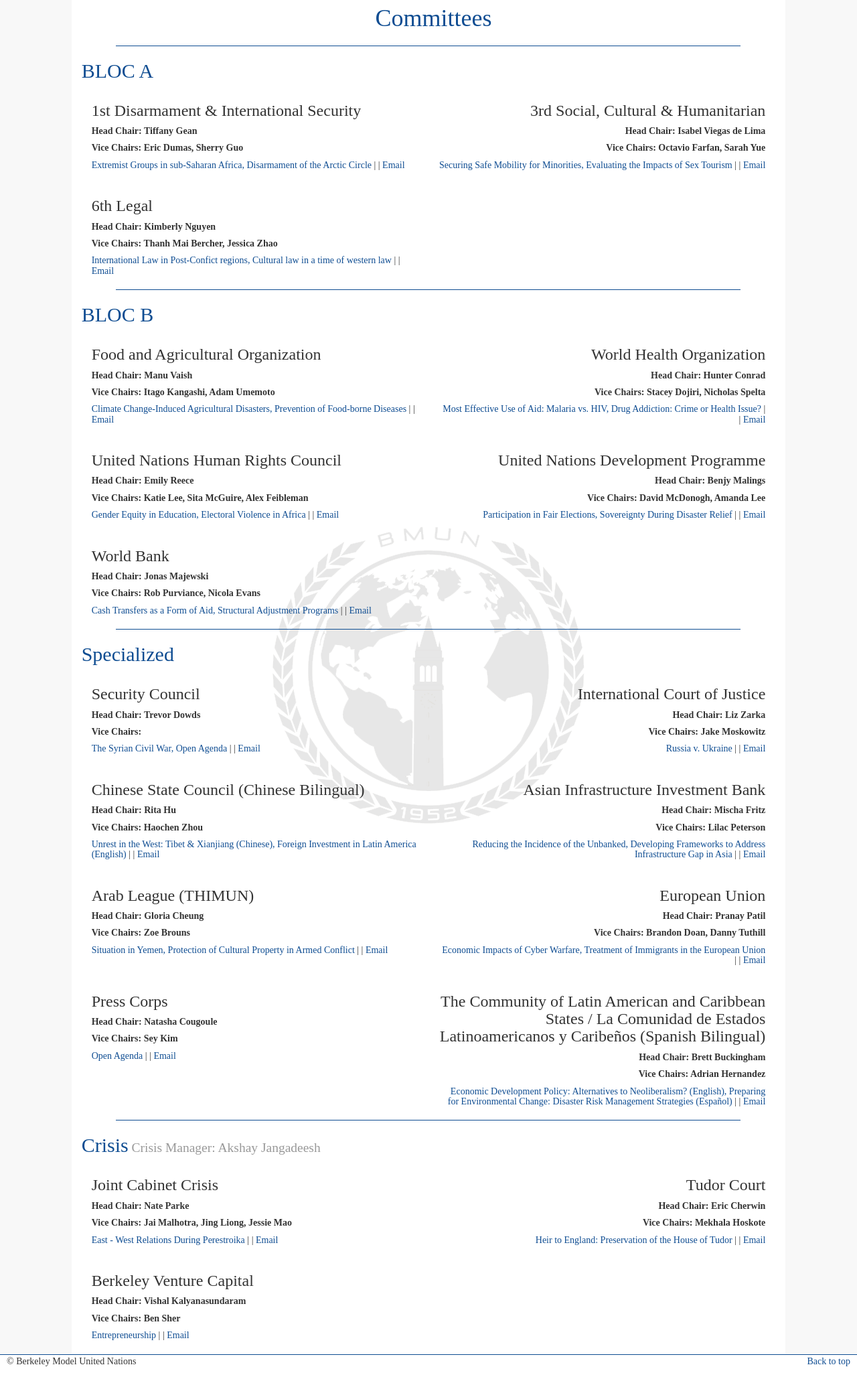
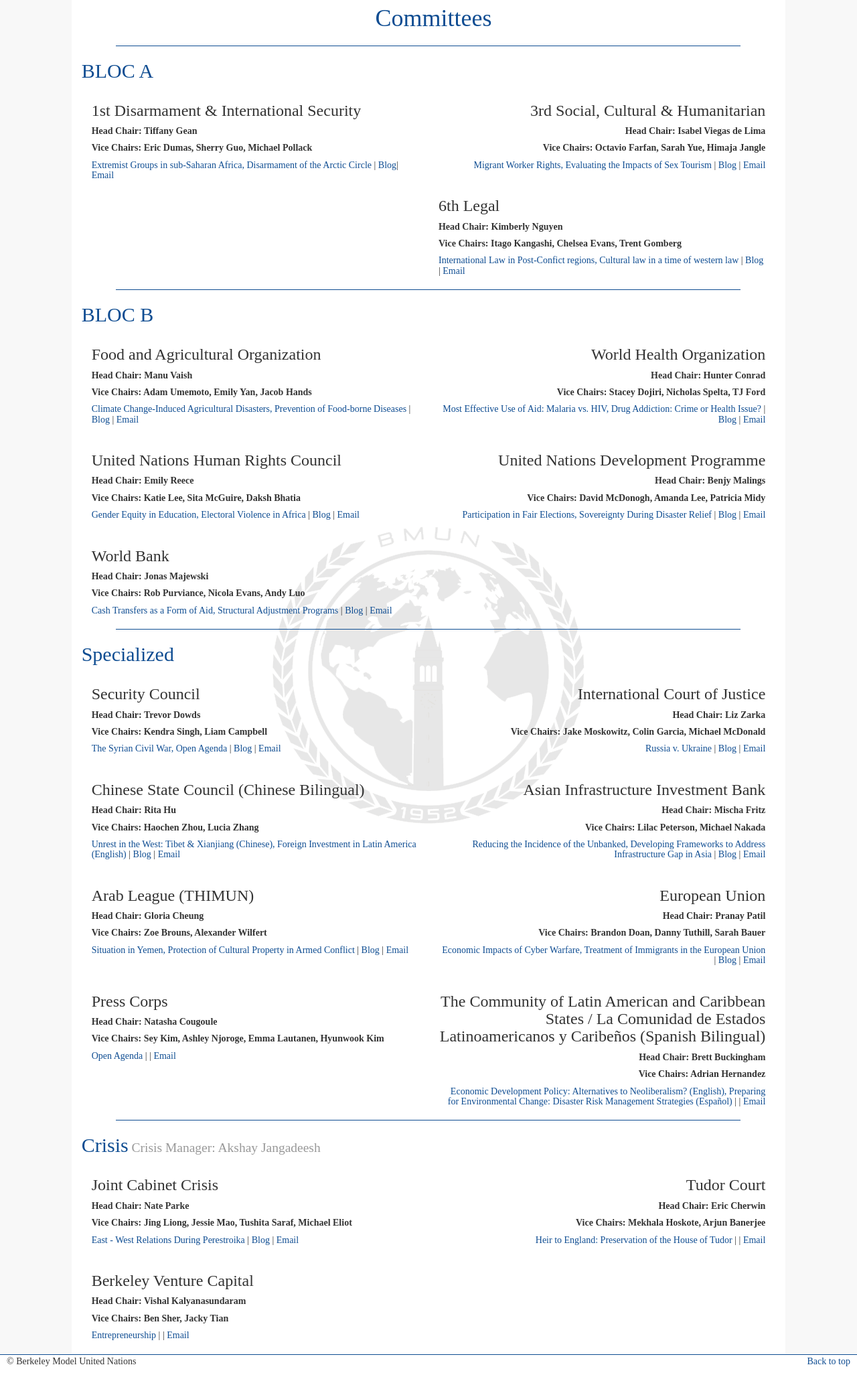
Before and after one commit to nathanielparke/website, a PHP site: page /Committees.php in a window 1280 px wide. Shown: the part 52-2105 px from the top of the page at 67% size. Run offline with PHP 8.4, Linux system fonts and the light colour scheme; some libraries are stand-ins or nearby versions.

Commit message:
adds new files

```diff
--- a/Committees.php
+++ b/Committees.php
@@ -15,22 +15,22 @@
             <div class="col-md-6 committee">
                 <h3 class="committee-heading"> 1st Disarmament & International Security</h3>
                 <h5><strong>Head Chair: Tiffany Gean</strong></h5>
-                <h5><strong>Vice Chairs: Eric Dumas, Sherry Guo </h5></strong>
-                <h5><a href="ComingSoon.php">Extremist Groups in sub-Saharan Africa, Disarmament of the Arctic Circle</a> | <!-- <a href="http://disc.blogs.bmun.org/">Blog</a> -->| <a href="mailto:chief@bmun.org" target="_blank">Email</a></h5>
+                <h5><strong>Vice Chairs: Eric Dumas, Sherry Guo, Michael Pollack </h5></strong>
+                <h5><a href="ComingSoon.php">Extremist Groups in sub-Saharan Africa, Disarmament of the Arctic Circle</a> | <a href="http://disc.blogs.bmun.org/">Blog</a>| <a href="mailto:chief@bmun.org" target="_blank">Email</a></h5>
             </div>
 
             <div class="col-md-6 committee" style="text-align:right">
                 <h3 class="committee-heading"> 3rd Social, Cultural & Humanitarian</h3>
                 <h5><strong>Head Chair: Isabel Viegas de Lima</strong></h5>
-                <h5><strong>Vice Chairs: Octavio Farfan, Sarah Yue </h5></strong>
-                <h5><a href="ComingSoon.php">Securing Safe Mobility for Minorities, Evaluating the Impacts of Sex Tourism</a> | <!-- <a href="http://sochum.blogs.bmun.org/">Blog</a>--> | <a href="mailto:research@bmun.org" target="_blank">Email</a></h5>
+                <h5><strong>Vice Chairs: Octavio Farfan, Sarah Yue, Himaja Jangle </h5></strong>
+                <h5><a href="ComingSoon.php">Migrant Worker Rights, Evaluating the Impacts of Sex Tourism</a> |  <a href="http://sochum.blogs.bmun.org/">Blog</a> | <a href="mailto:research@bmun.org" target="_blank">Email</a></h5>
             </div>
 
             <div class="col-md-6 committee" style="text-align:left">
                 <h3 class="committee-heading"> 6th Legal</h3>
                 <h5><strong>Head Chair: Kimberly Nguyen</strong></h5>
-                <h5><strong>Vice Chairs: Thanh Mai Bercher, Jessica Zhao</h5></strong>
-                <h5><a href="ComingSoon.php">International Law in Post-Confict regions, Cultural law in a time of western law</a> | <!-- <a href="http://spd.blogs.bmun.org/">Blog</a>--> | <a href="mailto:knguyen@bmun.org" target="_blank">Email</a></h5>
+                <h5><strong>Vice Chairs: Itago Kangashi, Chelsea Evans, Trent Gomberg </h5></strong>
+                <h5><a href="topicSynopses/LEGAL.pdf">International Law in Post-Confict regions, Cultural law in a time of western law</a> |  <a href="http://legal.blogs.bmun.org/">Blog</a> | <a href="mailto:knguyen@bmun.org" target="_blank">Email</a></h5>
             </div>
 
             <hr>
@@ -40,36 +40,36 @@
             <div class="col-md-6 committee">
                 <h3 class="committee-heading"> Food and Agricultural Organization</h3>
                 <h5><strong>Head Chair: Manu Vaish</strong></h5>
-                <h5><strong>Vice Chairs: Itago Kangashi, Adam Umemoto</h5></strong>
-                <h5><a href="ComingSoon.php">Climate Change-Induced Agricultural Disasters, Prevention of Food-borne Diseases</a> | <!-- <a href="http://icpo.blogs.bmun.org/">Blog</a>--> | <a href="mailto:mvaish@bmun.org" target="_blank">Email</a></h5>
+                <h5><strong>Vice Chairs: Adam Umemoto, Emily Yan, Jacob Hands</h5></strong>
+                <h5><a href="topicSynopses/FAO.pdf">Climate Change-Induced Agricultural Disasters, Prevention of Food-borne Diseases</a> |  <a href="http://fao.blogs.bmun.org/">Blog</a> | <a href="mailto:mvaish@bmun.org" target="_blank">Email</a></h5>
             </div>
 
             <div class="col-md-6 committee" style="text-align:right">
                 <h3 class="committee-heading"> World Health Organization</h3>
                 <h5><strong>Head Chair: Hunter Conrad</strong></h5>
-                <h5><strong>Vice Chairs: Stacey Dojiri, Nicholas Spelta</h5></strong>
-                <h5><a href="topicSynopses/WHO.pdf">Most Effective Use of Aid: Malaria vs. HIV, Drug Addiction: Crime or Health Issue?</a> | <!-- <a href="http://fao.blogs.bmun.org/">Blog</a>--> | <a href="mailto:hconrad@bmun.org" target="_blank">Email</a></h5>
+                <h5><strong>Vice Chairs: Stacey Dojiri, Nicholas Spelta, TJ Ford </h5></strong>
+                <h5><a href="topicSynopses/WHO.pdf">Most Effective Use of Aid: Malaria vs. HIV, Drug Addiction: Crime or Health Issue?</a> |  <a href="http://who.blogs.bmun.org/">Blog</a> | <a href="mailto:hconrad@bmun.org" target="_blank">Email</a></h5>
             </div>
 
             <div class="col-md-6 committee">
                 <h3 class="committee-heading"> United Nations Human Rights Council</h3>
                 <h5><strong>Head Chair: Emily Reece</strong></h5>
-                <h5><strong>Vice Chairs: Katie Lee, Sita McGuire, Alex Feibleman</h5></strong>
-                <h5><a href="topicSynopses/UNHRC.pdf">Gender Equity in Education, Electoral Violence in Africa</a> | <!-- <a href="http://unep.blogs.bmun.org/">Blog</a>--> | <a href="mailto:ereece@bmun.org" target="_blank">Email</a></h5>
+                <h5><strong>Vice Chairs: Katie Lee, Sita McGuire, Daksh Bhatia</h5></strong>
+                <h5><a href="topicSynopses/UNHRC.pdf">Gender Equity in Education, Electoral Violence in Africa</a> |  <a href="http://unhrc.blogs.bmun.org/">Blog</a> | <a href="mailto:ereece@bmun.org" target="_blank">Email</a></h5>
             </div>
 
             <div class="col-md-6 committee" style="text-align:right">
                 <h3 class="committee-heading"> United Nations Development Programme</h3>
                 <h5><strong>Head Chair: Benjy Malings</strong></h5>
-                <h5><strong>Vice Chairs: David McDonogh, Amanda Lee</h5></strong>
-                <h5><a href="ComingSoon.php">Participation in Fair Elections, Sovereignty During Disaster Relief</a> | <!-- <a href="http://who.blogs.bmun.org/">Blog</a>--> | <a href="mailto:outreach@bmun.org" target="_blank">Email</a></h5>
+                <h5><strong>Vice Chairs: David McDonogh, Amanda Lee, Patricia Midy</h5></strong>
+                <h5><a href="ComingSoon.php">Participation in Fair Elections, Sovereignty During Disaster Relief</a> |  <a href="http://undp.blogs.bmun.org/">Blog</a> | <a href="mailto:outreach@bmun.org" target="_blank">Email</a></h5>
             </div>
 
             <div class="col-md-6 committee">
                 <h3 class="committee-heading"> World Bank</h3>
                 <h5><strong>Head Chair: Jonas Majewski</strong></h5>
-                <h5><strong>Vice Chairs: Rob Purviance, Nicola Evans</h5></strong>
-                <h5><a href="topicSynopses/WB.pdf">Cash Transfers as a Form of Aid, Structural Adjustment Programs</a> | <!-- <a href="http://ilo.blogs.bmun.org/">Blog</a>--> | <a href="mailto:jmajewski@bmun.org" target="_blank">Email</a></h5>
+                <h5><strong>Vice Chairs: Rob Purviance, Nicola Evans, Andy Luo</h5></strong>
+                <h5><a href="topicSynopses/WB.pdf">Cash Transfers as a Form of Aid, Structural Adjustment Programs</a> |  <a href="http://wb.blogs.bmun.org/">Blog</a> | <a href="mailto:jmajewski@bmun.org" target="_blank">Email</a></h5>
             </div>
 
             <hr>
@@ -79,57 +79,57 @@
             <div class="col-md-6 committee">
                 <h3 class="committee-heading"> Security Council</h3>
                 <h5><strong>Head Chair: Trevor Dowds</strong></h5>
-                <h5><strong>Vice Chairs: </h5></strong>
-                <h5><a href="topicSynopses/SC.pdf">The Syrian Civil War, Open Agenda</a> | <!-- <a href="http://eu.blogs.bmun.org/">Blog</a>--> | <a href="mailto:tdowds@bmun.org" target="_blank">Email</a></h5>
+                <h5><strong>Vice Chairs: Kendra Singh, Liam Campbell</h5></strong>
+                <h5><a href="topicSynopses/SC.pdf">The Syrian Civil War, Open Agenda</a> |  <a href="http://sc.blogs.bmun.org/">Blog</a> | <a href="mailto:tdowds@bmun.org" target="_blank">Email</a></h5>
             </div>
 
              <div class="col-md-6 committee" style="text-align:right">
                 <h3 class="committee-heading"> International Court of Justice</h3>
                 <h5><strong>Head Chair: Liz Zarka</strong></h5>
-                <h5><strong>Vice Chairs: Jake Moskowitz</h5></strong>
-                <h5><a href="topicSynopses/ICJ.pdf">Russia v. Ukraine</a> | <!--<a href="http://idb.blogs.bmun.org/">Blog</a> --> | <a href="mailto:lzarka@bmun.org" target="_blank">Email</a></h5>
+                <h5><strong>Vice Chairs: Jake Moskowitz, Colin Garcia, Michael McDonald</h5></strong>
+                <h5><a href="topicSynopses/ICJ.pdf">Russia v. Ukraine</a> | <a href="http://icj.blogs.bmun.org/">Blog</a>  | <a href="mailto:lzarka@bmun.org" target="_blank">Email</a></h5>
             </div>
 
             <div class="col-md-6 committee">
                 <h3 class="committee-heading"> Chinese State Council (Chinese Bilingual)</h3>
                 <h5><strong>Head Chair: Rita Hu</strong></h5>
-                <h5><strong>Vice Chairs: Haochen Zhou</h5></strong>
-                <h5><a href="ComingSoon.php">Unrest in the West: Tibet & Xianjiang (Chinese), Foreign Investment in Latin America (English)</a> | <!-- <a href="http://g20.blogs.bmun.org/">Blog</a>--> | <a href="mailto:info@bmun.org" target="_blank">Email</a></h5>
+                <h5><strong>Vice Chairs: Haochen Zhou, Lucia Zhang</h5></strong>
+                <h5><a href="ComingSoon.php">Unrest in the West: Tibet & Xianjiang (Chinese), Foreign Investment in Latin America (English)</a> |  <a href="http://csc.blogs.bmun.org/">Blog</a> | <a href="mailto:info@bmun.org" target="_blank">Email</a></h5>
             </div>
 
             <div class="col-md-6 committee" style="text-align:right">
                 <h3 class="committee-heading"> Asian Infrastructure Investment Bank</h3>
                 <h5><strong>Head Chair: Mischa Fritz</strong></h5>
-                <h5><strong>Vice Chairs: Lilac Peterson</h5></strong>
-                <h5><a href="topicSynopses/AIIB.pdf">Reducing the Incidence of the Unbanked, Developing Frameworks to Address Infrastructure Gap in Asia</a> | <!-- <a href="http://icc.blogs.bmun.org/">Blog</a>--> | <a href="mailto:treasurer@bmun.org" target="_blank">Email</a></h5>
+                <h5><strong>Vice Chairs: Lilac Peterson, Michael Nakada</h5></strong>
+                <h5><a href="topicSynopses/AIIB.pdf">Reducing the Incidence of the Unbanked, Developing Frameworks to Address Infrastructure Gap in Asia</a> |  <a href="http://aiib.blogs.bmun.org/">Blog</a> | <a href="mailto:treasurer@bmun.org" target="_blank">Email</a></h5>
             </div>
 
             <div class="col-md-6 committee">
                 <h3 class="committee-heading"> Arab League (THIMUN)</h3>
                 <h5><strong>Head Chair: Gloria Cheung</strong></h5>
-                <h5><strong>Vice Chairs: Zoe Brouns</h5></strong>
-                <h5><a href="topicSynopses/AL.pdf">Situation in Yemen, Protection of Cultural Property in Armed Conflict</a> | <!-- <a href="http://sc.blogs.bmun.org/">Blog</a>--> | <a href="mailto:gcheung@bmun.org" target="_blank">Email</a></h5>
+                <h5><strong>Vice Chairs: Zoe Brouns, Alexander Wilfert</h5></strong>
+                <h5><a href="topicSynopses/AL.pdf">Situation in Yemen, Protection of Cultural Property in Armed Conflict</a> |  <a href="http://al.blogs.bmun.org/">Blog</a> | <a href="mailto:gcheung@bmun.org" target="_blank">Email</a></h5>
             </div>
 
             <div class="col-md-6 committee" style="text-align:right">
                 <h3 class="committee-heading"> European Union</h3>
                 <h5><strong>Head Chair: Pranay Patil</strong></h5>
-                <h5><strong>Vice Chairs: Brandon Doan, Danny Tuthill</h5></strong>
-                <h5><a href="ComingSoon.php">Economic Impacts of Cyber Warfare, Treatment of Immigrants in the European Union</a> | <!-- <a href="http://ifc.blogs.bmun.org/">Blog</a> --> | <a href="mailto:ppatil@bmun.org" target="_blank">Email</a></h5>
+                <h5><strong>Vice Chairs: Brandon Doan, Danny Tuthill, Sarah Bauer</h5></strong>
+                <h5><a href="ComingSoon.php">Economic Impacts of Cyber Warfare, Treatment of Immigrants in the European Union</a> | <a href="http://eu.blogs.bmun.org/">Blog</a> | <a href="mailto:ppatil@bmun.org" target="_blank">Email</a></h5>
             </div>
 
             <div class="col-md-6 committee">
                 <h3 class="committee-heading"> Press Corps</h3>
                 <h5><strong>Head Chair: Natasha Cougoule</strong></h5>
-                <h5><strong>Vice Chairs: Sey Kim</h5></strong>
-                <h5><a href="topicSynopses/PRESS.pdf">Open Agenda</a> | <!-- <a href="http://khan.blogs.bmun.org/">Blog</a> --> | <a href="mailto:ncougoule@bmun.org" target="_blank">Email</a></h5>
+                <h5><strong>Vice Chairs: Sey Kim, Ashley Njoroge, Emma Lautanen, Hyunwook Kim</h5></strong>
+                <h5><a href="topicSynopses/PRESS.pdf">Open Agenda</a> | <!-- <a href="http://press.blogs.bmun.org/">Blog</a> --> | <a href="mailto:ncougoule@bmun.org" target="_blank">Email</a></h5>
             </div>
 
             <div class="col-md-6 committee" style="text-align:right">
                 <h3 class="committee-heading"> The Community of Latin American and Caribbean States / La Comunidad de Estados Latinoamericanos y Caribeños (Spanish Bilingual)</h3>
                 <h5><strong>Head Chair: Brett Buckingham</strong></h5>
                 <h5><strong>Vice Chairs: Adrian Hernandez</h5></strong>
-                <h5><a href="topicSynopses/CELAC.pdf">Economic Development Policy: Alternatives to Neoliberalism? (English), Preparing for Environmental Change:  Disaster Risk Management Strategies (Español) </a> | <!-- <a href="http://apec.blogs.bmun.org/">Blog</a>--> | <a href="mailto:ops@bmun.org" target="_blank">Email</a></h5>
+                <h5><a href="topicSynopses/CELAC.pdf">Economic Development Policy: Alternatives to Neoliberalism? (English), Preparing for Environmental Change:  Disaster Risk Management Strategies (Español) </a> | <!-- <a href="http://celac.blogs.bmun.org/">Blog</a>--> | <a href="mailto:ops@bmun.org" target="_blank">Email</a></h5>
             </div>
 
             <hr>
@@ -139,22 +139,22 @@
             <div class="col-md-6 committee">
                 <h3 class="committee-heading"> Joint Cabinet Crisis</h3>
                 <h5><strong>Head Chair: Nate Parke</strong></h5>
-                <h5><strong>Vice Chairs: Jai Malhotra, Jing Liong, Jessie Mao</h5></strong>
-                <h5><a href="ComingSoon.php">East - West Relations During Perestroika</a> | <!-- <a href="http://jcc.blogs.bmun.org/">Blog</a>--> | <a href="mailto:tech@bmun.org" target="_blank">Email</a></h5>
+                <h5><strong>Vice Chairs: Jing Liong, Jessie Mao, Tushita Saraf, Michael Eliot</h5></strong>
+                <h5><a href="ComingSoon.php">East - West Relations During Perestroika</a> |  <a href="http://jcc.blogs.bmun.org/">Blog</a> | <a href="mailto:tech@bmun.org" target="_blank">Email</a></h5>
             </div>
 
             <div class="col-md-6 committee" style="text-align:right">
                 <h3 class="committee-heading"> Tudor Court</h3>
                 <h5><strong>Head Chair: Eric Cherwin</strong></h5>
-                <h5><strong>Vice Chairs: Mekhala Hoskote</h5></strong>
-                <h5><a href="topicSynopses/TUDOR.pdf">Heir to England: Preservation of the House of Tudor</a> | <!--<a href="http://press.blogs.bmun.org/">Blog</a>--> | <a href="mailto:echerwin@bmun.org" target="_blank">Email</a></h5>
+                <h5><strong>Vice Chairs: Mekhala Hoskote, Arjun Banerjee</h5></strong>
+                <h5><a href="topicSynopses/TUDOR.pdf">Heir to England: Preservation of the House of Tudor</a> | <!--<a href="http://tudor.blogs.bmun.org/">Blog</a>--> | <a href="mailto:echerwin@bmun.org" target="_blank">Email</a></h5>
             </div>
 
             <div class="col-md-6 committee">
                 <h3 class="committee-heading"> Berkeley Venture Capital</h3>
                 <h5><strong>Head Chair: Vishal Kalyanasundaram</strong></h5>
-                <h5><strong>Vice Chairs: Ben Sher</h5></strong>
-                <h5><a href="topicSynopses/BVC.pdf">Entrepreneurship</a> | <!-- <a href="http://press.blogs.bmun.org/">Blog</a>--> | <a href="mailto:vkal@bmun.org" target="_blank">Email</a></h5>
+                <h5><strong>Vice Chairs: Ben Sher, Jacky Tian</h5></strong>
+                <h5><a href="topicSynopses/BVC.pdf">Entrepreneurship</a> | <!-- <a href="http://bvc.blogs.bmun.org/">Blog</a>--> | <a href="mailto:vkal@bmun.org" target="_blank">Email</a></h5>
             </div>
 
 
```
Also changed, not shown: 2 other files.
